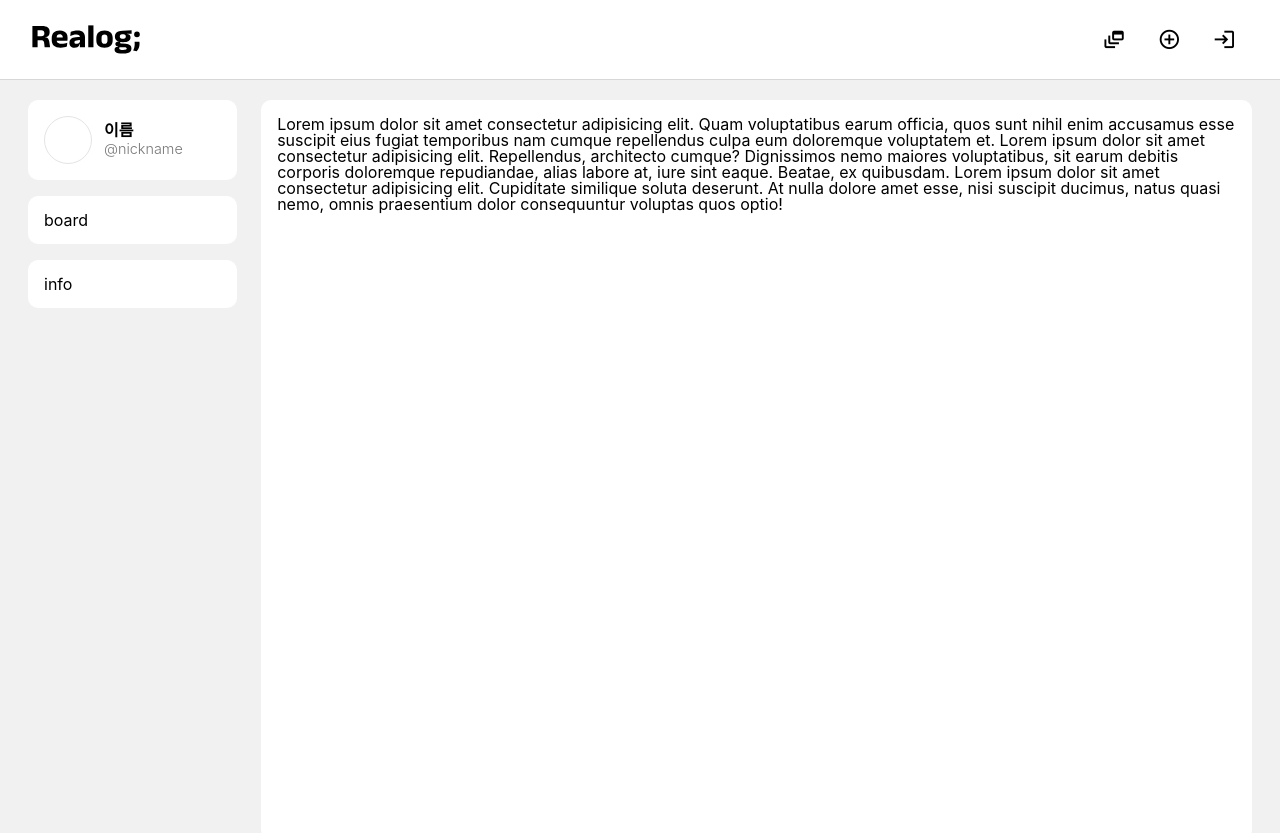
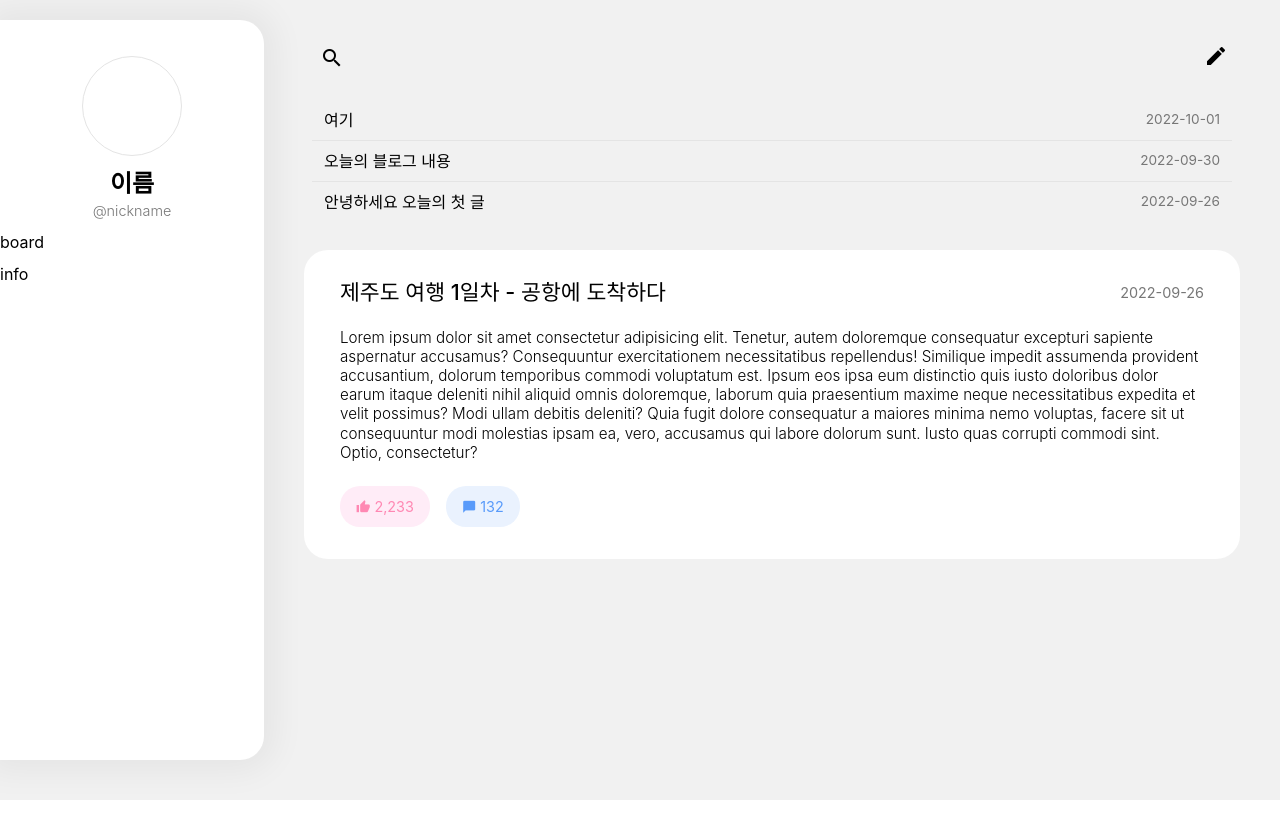
Before and after one commit to IRONDESK/golf-blog, a Next.js app: page /1 in a window 1280 px wide. Shown: the top 833 px of the page. Built offline with nearby package versions, Linux system fonts and the light colour scheme; a web font is replaced by a local one.

Commit message:
:lipstick: 블로그 페이지 디자인 수정

```diff
--- a/src/components/Blog/Aside.tsx
+++ b/src/components/Blog/Aside.tsx
@@ -9,7 +9,7 @@ function Aside() {
         <Avatar />
         <ProfileText>
           <strong>이름</strong>
-          <span>@nickname</span>
+          <p>@nickname</p>
         </ProfileText>
       </Profile>
       <BoardList>board</BoardList>
@@ -19,35 +19,35 @@ function Aside() {
 }
 
 const Container = styled.aside`
-  width: 260px;
+  margin-left: -28px;
+  padding: 36px 0;
+  min-width: 264px;
   display: flex;
   flex-direction: column;
   gap: 16px;
-  & > div,
-  & > ul {
-    padding: 16px;
-    background-color: ${COLOR.white};
-    border-radius: 10px;
-  }
+  background-color: #ffffff;
+  border-top-right-radius: 24px;
+  border-bottom-right-radius: 24px;
+  box-shadow: 0 0 32px 12px rgba(0, 0, 0, 0.05);
 `
 const Profile = styled.div``
 const Avatar = styled.p`
-  float: left;
-  width: 48px;
-  height: 48px;
+  margin: 0 auto;
+  width: 100px;
+  height: 100px;
+  background-color: #fff;
   border: 1px solid ${COLOR.border};
   border-radius: 100%;
 `
 const ProfileText = styled.div`
-  margin: 6px 0 6px 48px;
-  padding: 0 0 0 12px;
-  text-align: left;
-  line-height: 1.1rem;
+  text-align: center;
   strong {
     display: block;
+    padding: 16px 0 8px;
     font-weight: 600;
+    font-size: 1.5rem;
   }
-  span {
+  p {
     color: ${COLOR.gray};
     font-size: 0.9rem;
     font-weight: 300;
--- a/src/components/Blog/Contents.tsx
+++ /dev/null
@@ -1,29 +0,0 @@
-import styled from "@emotion/styled"
-import React from "react"
-import { COLOR } from "../../shared/constants"
-
-function Contents() {
-  return (
-    <Container>
-      Lorem ipsum dolor sit amet consectetur adipisicing elit. Quam voluptatibus
-      earum officia, quos sunt nihil enim accusamus esse suscipit eius fugiat
-      temporibus nam cumque repellendus culpa eum doloremque voluptatem et.
-      Lorem ipsum dolor sit amet consectetur adipisicing elit. Repellendus,
-      architecto cumque? Dignissimos nemo maiores voluptatibus, sit earum
-      debitis corporis doloremque repudiandae, alias labore at, iure sint eaque.
-      Beatae, ex quibusdam. Lorem ipsum dolor sit amet consectetur adipisicing
-      elit. Cupiditate similique soluta deserunt. At nulla dolore amet esse,
-      nisi suscipit ducimus, natus quasi nemo, omnis praesentium dolor
-      consequuntur voluptas quos optio!
-    </Container>
-  )
-}
-
-const Container = styled.section`
-  padding: 16px;
-  width: 100%;
-  background-color: ${COLOR.white};
-  border-radius: 10px;
-`
-
-export default Contents
--- /dev/null
+++ b/src/components/Blog/PostCard.tsx
@@ -0,0 +1,95 @@
+import styled from "@emotion/styled"
+import React from "react"
+import { COLOR } from "../../shared/constants"
+
+interface BoardPostPropsType {
+  title: string
+  content: string
+  createdAt: string
+  commentCount: number
+  likeCount: number
+}
+
+function PostCard({
+  title,
+  content,
+  createdAt,
+  commentCount,
+  likeCount,
+}: BoardPostPropsType) {
+  return (
+    <Container>
+      <Head>
+        <p>{title}</p>
+        <p>{createdAt}</p>
+      </Head>
+      <Content>{content}</Content>
+      <Buttons>
+        <Like type="button">{likeCount.toLocaleString()}</Like>
+        <Comment type="button">{commentCount.toLocaleString()}</Comment>
+      </Buttons>
+    </Container>
+  )
+}
+
+const Container = styled.section`
+  padding: 32px 36px;
+  width: 100%;
+  background-color: #fff;
+  border-radius: 24px;
+  /* box-shadow: 0 0 32px 12px rgba(0, 0, 0, 0.05); */
+`
+const Head = styled.div`
+  display: flex;
+  justify-content: space-between;
+  align-items: center;
+  p:first-of-type {
+    font-size: 1.35rem;
+    font-weight: 500;
+  }
+  p:last-of-type {
+    font-size: 0.9rem;
+    color: ${COLOR.gray};
+  }
+`
+const Content = styled.p`
+  margin: 24px 0 0;
+  font-size: 0.95rem;
+  font-weight: 300;
+  line-height: 1.2rem;
+`
+
+const Buttons = styled.div`
+  display: flex;
+  margin: 24px 0 0;
+  gap: 16px;
+  button {
+    display: flex;
+    align-items: center;
+    padding: 12px 16px;
+    font-size: 0.9rem;
+    border-radius: 20px;
+  }
+`
+const Like = styled.button`
+  background-color: #ffecf7;
+  color: #ff88b3;
+  &::before {
+    content: "thumb_up";
+    margin: 0 4px 0 0;
+    left: 4px;
+    font-family: "Material Icons";
+  }
+`
+const Comment = styled.button`
+  background-color: #eaf2fe;
+  color: #589afa;
+  &::before {
+    content: "chat_bubble";
+    margin: 0 4px 0 0;
+    left: 4px;
+    font-family: "Material Icons";
+  }
+`
+
+export default PostCard
--- /dev/null
+++ b/src/components/Blog/PostList.tsx
@@ -0,0 +1,38 @@
+import styled from "@emotion/styled"
+import React from "react"
+import { COLOR } from "../../shared/constants"
+
+function PostList({ data }: any) {
+  return (
+    <Wrap>
+      {data.map((value, idx) => (
+        <li key={idx}>
+          <p>{value.title}</p>
+          <p>{value.lastModifiedAt}</p>
+        </li>
+      ))}
+    </Wrap>
+  )
+}
+
+const Wrap = styled.ul`
+  margin: 16px 8px 28px;
+  li {
+    display: flex;
+    padding: 12px;
+    justify-content: space-between;
+    align-items: center;
+    border-bottom: 1px solid ${COLOR.border};
+    &:last-of-type {
+      border: none;
+    }
+    p {
+      &:last-of-type {
+        color: ${COLOR.gray};
+        font-size: 0.85rem;
+      }
+    }
+  }
+`
+
+export default PostList
--- a/src/components/Layouts/Layout.tsx
+++ b/src/components/Layouts/Layout.tsx
@@ -1,10 +1,12 @@
 import React from "react"
+import { useRouter } from "next/router"
 import { Header, Footer } from "./"
 
 export const Layout = ({ children }: any) => {
+  const router = useRouter()
   return (
     <>
-      <Header />
+      {router.query.id ? null : <Header />}
       {children}
       <Footer />
     </>
--- /dev/null
+++ b/src/components/Layouts/partials/Blog.tsx
@@ -0,0 +1,25 @@
+import React from "react"
+import styled from "@emotion/styled"
+
+import Aside from "../../Blog/Aside"
+import { COLOR } from "../../../shared/constants"
+
+function Blog({ children }: any) {
+  return (
+    <Container>
+      <Aside />
+      <section style={{ width: "100%" }}>{children}</section>
+    </Container>
+  )
+}
+
+const Container = styled.main`
+  display: flex;
+  padding: 20px 28px 40px;
+  min-height: 100vh;
+  background-color: ${COLOR.background};
+  justify-content: space-between;
+  gap: 28px;
+`
+
+export default Blog
--- a/src/pages/[id]/[board].tsx
+++ b/src/pages/[id]/[board].tsx
@@ -1,7 +1,10 @@
+import styled from "@emotion/styled"
 import React from "react"
+import Blog from "../../components/Layouts/partials/Blog"
+styled
 
 function Board() {
-  return <div>Board</div>
+  return <Blog>here</Blog>
 }
 
 export default Board
--- a/src/pages/[id]/index.tsx
+++ b/src/pages/[id]/index.tsx
@@ -1,33 +1,108 @@
 import React from "react"
+import styled from "@emotion/styled"
+import Link from "next/link"
 import { useRouter } from "next/router"
-import styled from "@emotion/styled"
-import { COLOR } from "../../shared/constants"
 
-import Aside from "../../components/Blog/Aside"
-import Contents from "../../components/Blog/Contents"
+import Blog from "../../components/Layouts/partials/Blog"
 import { Title } from "../../components/Layouts/partials/Title"
+import PostList from "../../components/Blog/PostList"
+import PostCard from "../../components/Blog/PostCard"
 
-function Blog() {
+function Index() {
   const router = useRouter()
-  // console.log(router.query.id)
+  const mocking = [
+    {
+      title: "여기",
+      lastModifiedAt: "2022-10-01",
+    },
+    {
+      title: "오늘의 블로그 내용",
+      lastModifiedAt: "2022-09-30",
+    },
+    {
+      title: "안녕하세요 오늘의 첫 글",
+      lastModifiedAt: "2022-09-26",
+    },
+  ]
 
-  let blogName = "닉네임"
+  const lorem =
+    "Lorem ipsum dolor sit amet consectetur adipisicing elit. Tenetur, autem doloremque consequatur excepturi sapiente aspernatur accusamus? Consequuntur exercitationem necessitatibus repellendus! Similique impedit assumenda provident accusantium, dolorum temporibus commodi voluptatum est.  Ipsum eos ipsa eum distinctio quis iusto doloribus dolor earum itaque deleniti nihil aliquid omnis doloremque, laborum quia praesentium maxime neque necessitatibus expedita et velit possimus? Modi ullam debitis deleniti?  Quia fugit dolore consequatur a maiores minima nemo voluptas, facere sit ut consequuntur modi molestias ipsam ea, vero, accusamus qui labore dolorum sunt. Iusto quas corrupti commodi sint. Optio, consectetur?"
+
   return (
-    <Container>
-      <Title title={`${blogName}의 블로그`} />
-      <Aside />
-      <Contents />
-    </Container>
+    <Blog>
+      <Title title={`${router.query.id}의 블로그`} />
+      <Top>
+        <Search>
+          <input type="text" />
+        </Search>
+        <Link href={`/${router.query.id}/post`}>
+          <Write>create</Write>
+        </Link>
+      </Top>
+      <Wrap>
+        <PostList data={mocking} />
+        <PostCard
+          title="제주도 여행 1일차 - 공항에 도착하다"
+          content={lorem}
+          createdAt="2022-09-26"
+          likeCount={2233}
+          commentCount={132}
+        />
+      </Wrap>
+    </Blog>
   )
 }
 
-const Container = styled.section`
+const Top = styled.header`
   display: flex;
-  padding: 20px 28px 40px;
-  min-height: 100vh;
-  background-color: ${COLOR.background};
+  align-items: center;
   justify-content: space-between;
-  gap: 24px;
 `
 
-export default Blog
+const Search = styled.div`
+  position: relative;
+  margin: 8px 8px 0;
+  padding: 16px;
+  width: 76px;
+  border-radius: 24px;
+  transition: all 0.3s;
+  &:has(input:focus),
+  &:hover {
+    width: 100%;
+    background-color: #fff;
+    box-shadow: 0 0 24px 8px rgba(0, 0, 0, 0.05);
+  }
+  &::after {
+    content: "search";
+    position: absolute;
+    width: 24px;
+    height: 24px;
+    font-size: 24px;
+    left: 20px;
+    font-family: "Material Icons";
+  }
+  input {
+    width: 100%;
+    padding: 0 0 0 44px;
+    background: none;
+    font-size: 1.1rem;
+    z-index: 1;
+  }
+`
+const Write = styled.button`
+  margin: 8px 8px 0;
+  padding: 16px;
+  border-radius: 24px;
+  font-size: 24px;
+  font-family: "Material Icons";
+  transition: all 0.3s;
+  &:hover {
+    background-color: #fff;
+    box-shadow: 0 0 24px 8px rgba(0, 0, 0, 0.05);
+  }
+`
+const Wrap = styled.section`
+  margin: 8px 12px;
+`
+
+export default Index
```
Also changed, not shown: src/pages/[id]/post.tsx (added, +27 -0 lines).
